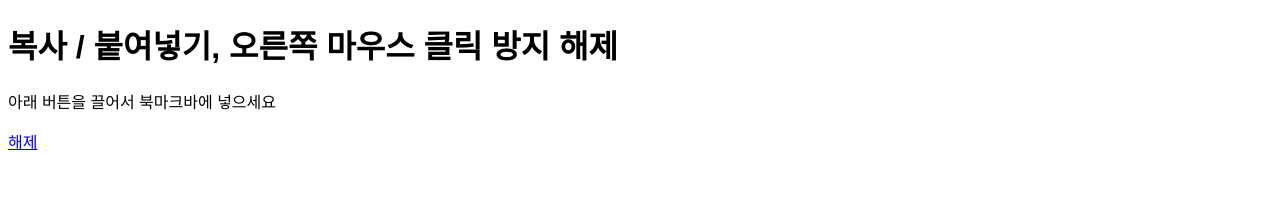
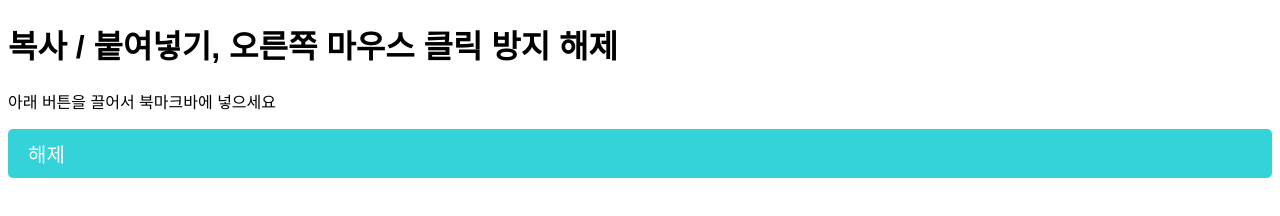
Before and after one commit to sydneyitguy/fuckjs, a plain HTML site: page index.html in a window 1280 px wide. Drawn offline with Linux system fonts and the light colour scheme.

Commit message:
Update index.html

```diff
--- a/index.html
+++ b/index.html
@@ -5,6 +5,22 @@
     <title>복사 / 붙여넣기, 오른쪽 마우스 클릭 방지 해제</title>
     <style>
       body { font-family: 돋음, Dotum, Baekmuk Dotum, Undotum, Apple Gothic, Latin font, sans-serif; }
+      .btn {
+        -webkit-border-radius: 5;
+        -moz-border-radius: 5;
+        border-radius: 5px;
+        color: #fff;
+        font-size: 20px;
+        background: #34d3d9;
+        padding: 10px 20px;
+        text-decoration: none;
+        display: block;
+      }
+
+      .btn:hover {
+        background: #3bd8ff;
+        text-decoration: none;
+      }
     </style>
   </head>
   <body>
```
